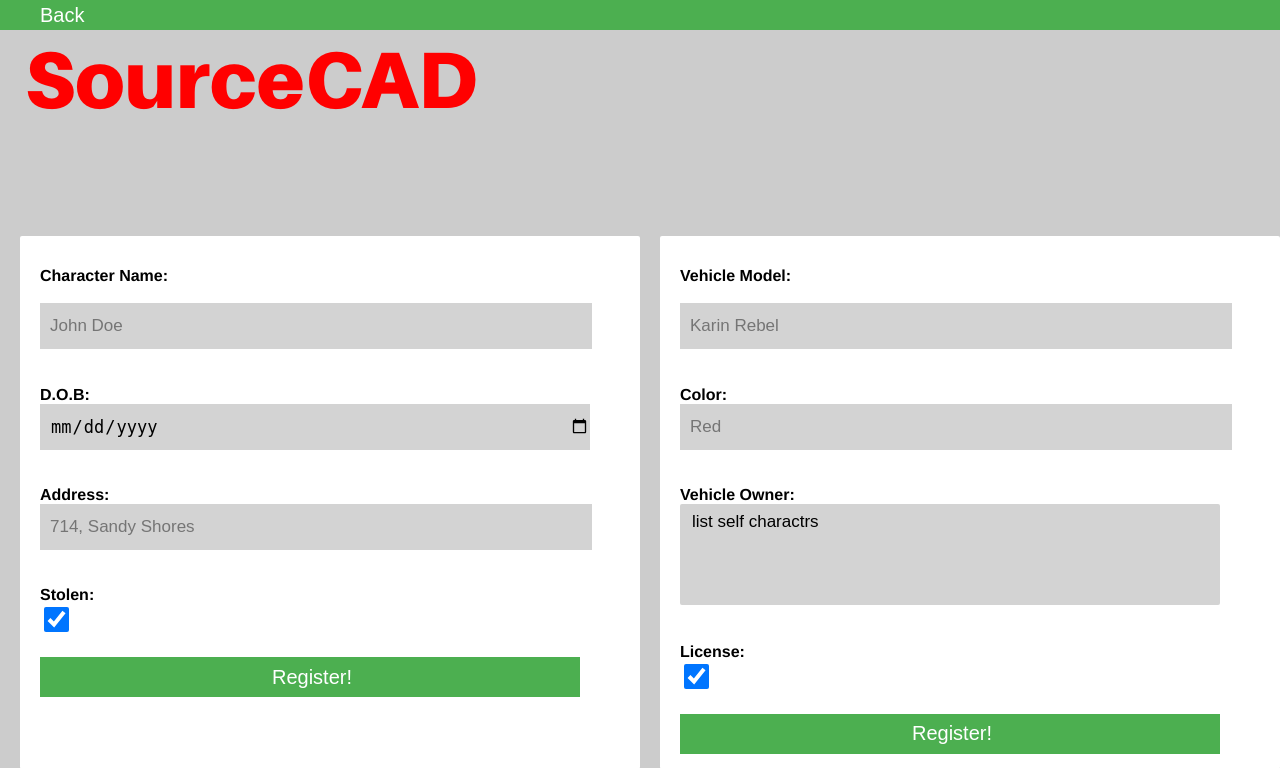
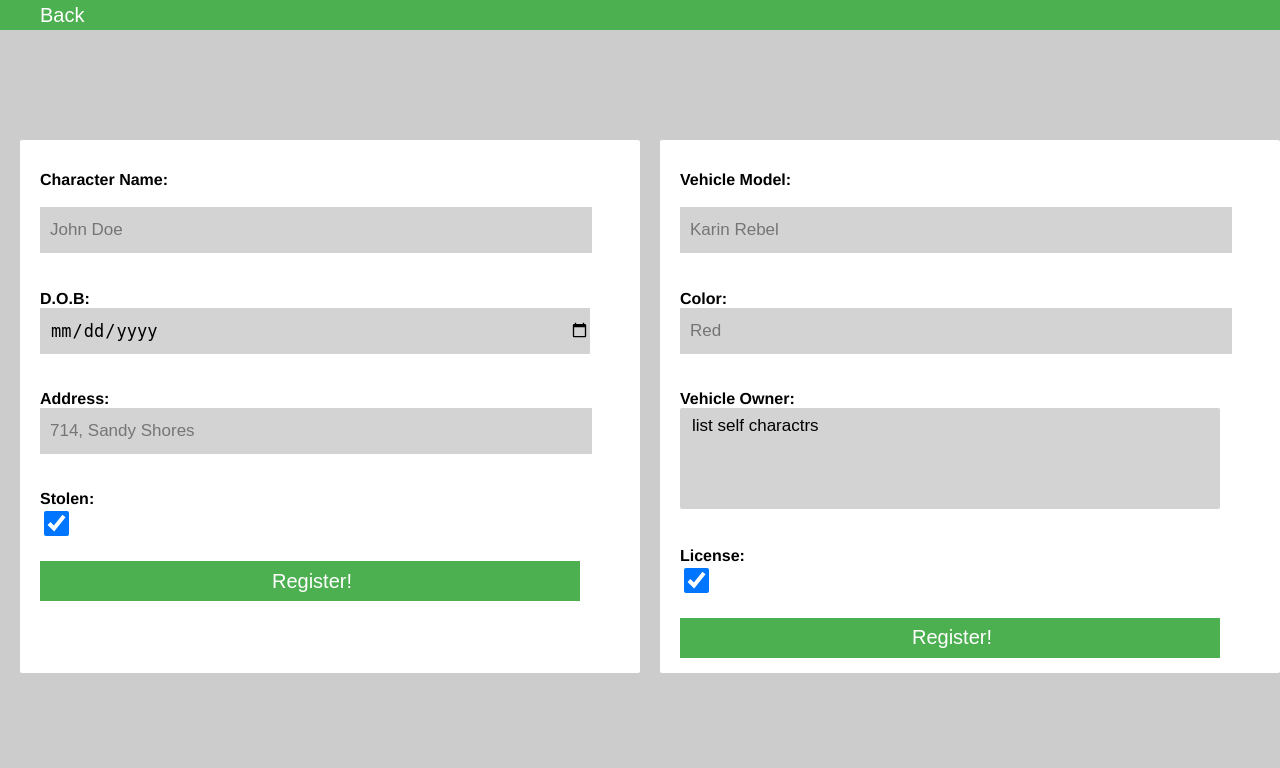
Before and after one commit to Aareon/SourceCAD, a Flask app: template templates/civilian.html in a window 1280 px wide. Shown: the top 768 px of the page. Run offline with Flask 2, Linux system fonts and the light colour scheme; the template is opened without the code that fills it, so the values that code supplies are empty; some web fonts are replaced.

Commit message:
Update civilian.html

```diff
--- a/templates/civilian.html
+++ b/templates/civilian.html
@@ -10,9 +10,9 @@
   <div class="back">
     <button onclick="window.location.href='http://cad.saroleplay.net/'" class="button_back" type="button" name="button">Back</button>
   </div>
-  <div class="header_all">
+  <!--<div class="header_all">
     <h1>SourceCAD</h1>
-  </div>
+  </div> -->
   <div class="civcontainer">
   <div class="form" id="formleft">
     <form action="">
```
